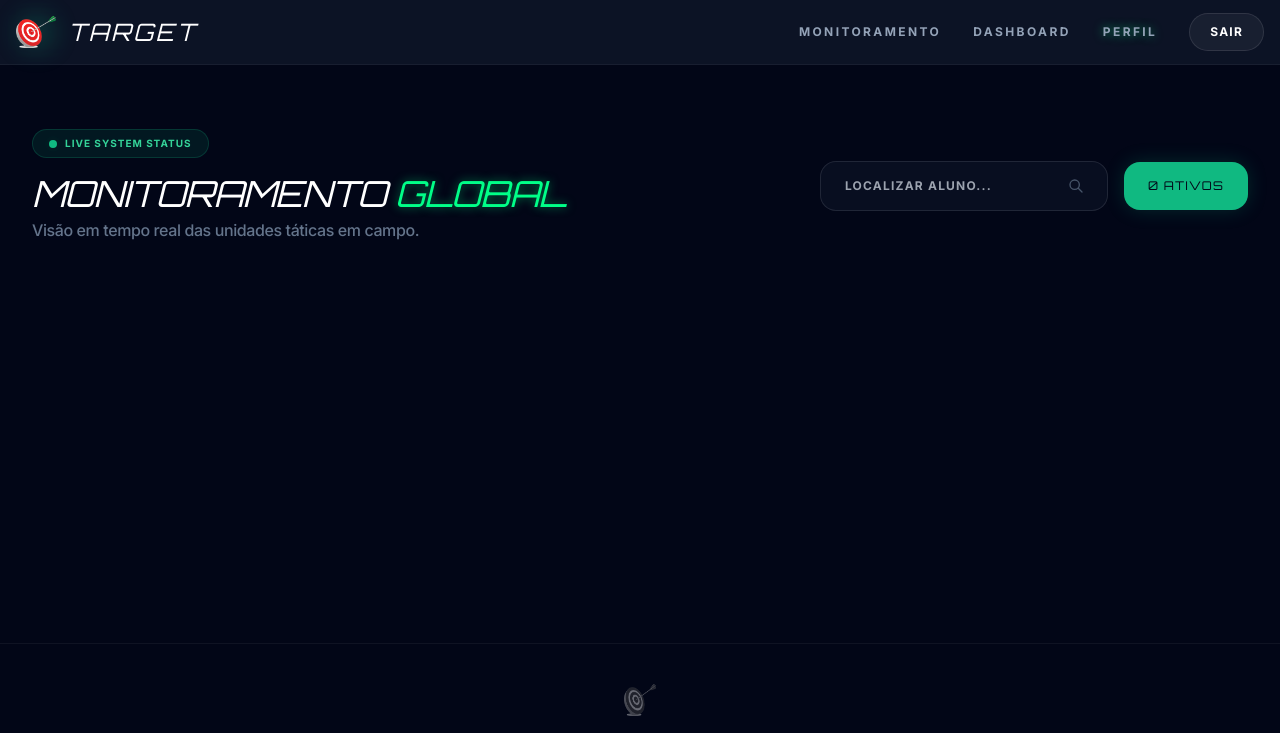
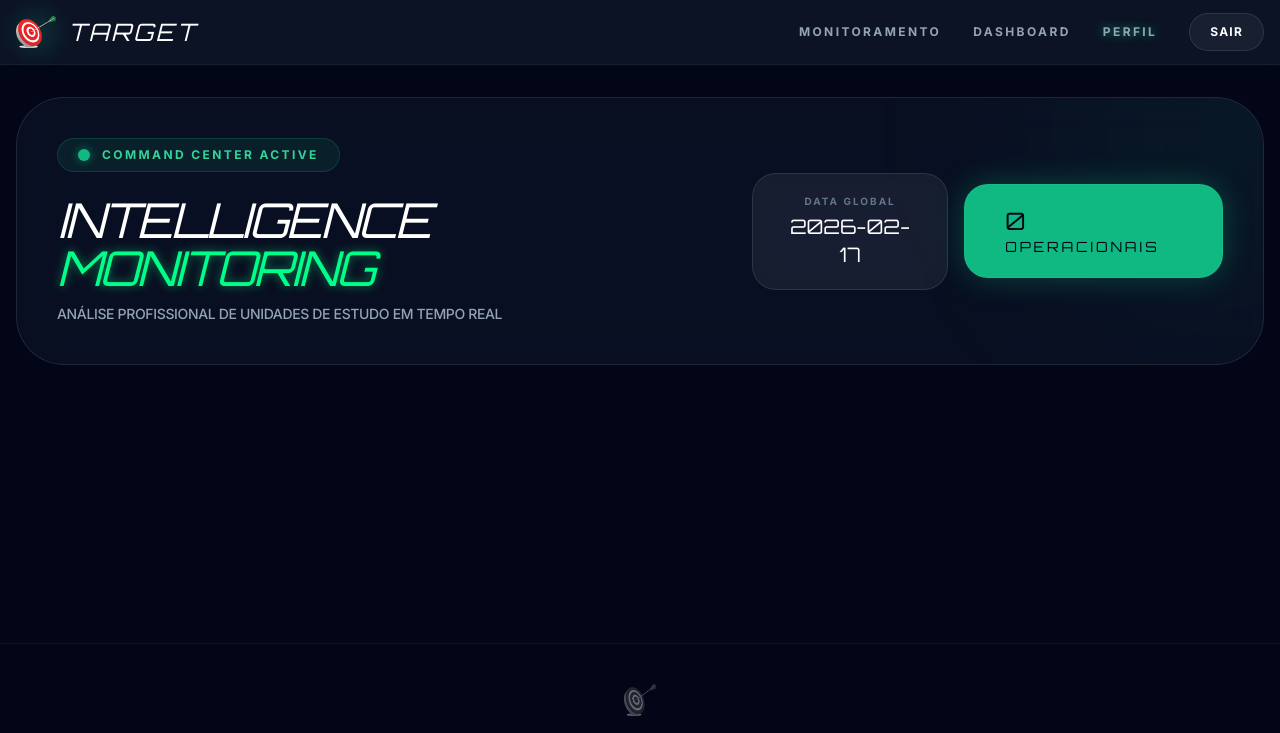
Before and after one commit to devjohnnydev/Target, a Flask app: page /admin/monitoring in a window 1280 px wide. Shown: the top 733 px of the page. Run offline with Flask 3, Linux system fonts and the light colour scheme; a user stored in the database is signed in; tables that the repository leaves empty hold one stand-in row (values such as "Sample post"); some libraries are stand-ins or nearby versions.

Commit message:
feat: implement high-end Admin BI Monitoring Dashboard with real-time tracking

```diff
--- a/main.py
+++ b/main.py
@@ -2,7 +2,7 @@ import os
 import uuid
 import requests
 from datetime import datetime, timedelta
-from flask import Flask, render_template, redirect, url_for, flash, request, send_from_directory
+from flask import Flask, render_template, redirect, url_for, flash, request, send_from_directory, jsonify
 from flask_login import LoginManager, login_user, logout_user, login_required, current_user
 from models import db, User, License, StudySession, StudyPlan, Mentorship, Certificate, Submission, AssignedTask, SupportMessage
 from functools import wraps
@@ -330,9 +330,89 @@ def create_license():
 @app.route('/admin/monitoring')
 @role_required('admin')
 def admin_monitoring():
-    # Get active sessions (end_time is None)
-    active_sessions = StudySession.query.filter_by(end_time=None).all()
-    return render_template('admin/monitoring.html', active_sessions=active_sessions)
+    date_filter = request.args.get('date')
+
+    if date_filter:
+        try:
+            target_date = datetime.strptime(date_filter, '%Y-%m-%d').date()
+        except ValueError:
+            target_date = datetime.utcnow().date()
+
+        sessions = StudySession.query.filter(StudySession.date == target_date).all()
+    else:
+        target_date = datetime.utcnow().date()
+        sessions = StudySession.query.filter(
+            (StudySession.end_time == None) | (StudySession.date == target_date)
+        ).all()
+
+    monitoring_data = {}
+    student_ids = list(set([s.student_id for s in sessions]))
+
+    global_totals = {}
+    if student_ids:
+        global_stats = db.session.query(
+            StudySession.student_id,
+            db.func.sum(StudySession.duration_minutes)
+        ).filter(StudySession.student_id.in_(student_ids)).group_by(StudySession.student_id).all()
+        global_totals = {s[0]: (s[1] or 0) for s in global_stats}
+
+    daily_totals = {}
+    if student_ids:
+        daily_stats = db.session.query(
+            StudySession.student_id,
+            db.func.sum(StudySession.duration_minutes)
+        ).filter(
+            StudySession.student_id.in_(student_ids),
+            StudySession.date == target_date
+        ).group_by(StudySession.student_id).all()
+        daily_totals = {s[0]: (s[1] or 0) for s in daily_stats}
+
+    for session in sessions:
+        s_id = session.student_id
+        if s_id not in monitoring_data:
+            monitoring_data[s_id] = {
+                'student': session.student,
+                'active_session': None,
+                'total_time_global': global_totals.get(s_id, 0),
+                'total_time_today': daily_totals.get(s_id, 0),
+                'last_activity': session.subject
+            }
+
+        if session.end_time is None:
+            monitoring_data[s_id]['active_session'] = session
+            monitoring_data[s_id]['last_activity'] = session.subject
+
+    sorted_data = sorted(
+        monitoring_data.values(),
+        key=lambda x: (x['active_session'] is not None, x['total_time_today']),
+        reverse=True
+    )
+
+    return render_template('admin/monitoring.html', monitoring_data=sorted_data, current_date=date_filter or target_date.strftime('%Y-%m-%d'))
+
+@app.route('/admin/student_stats/<int:student_id>')
+@role_required('admin')
+def admin_student_stats(student_id):
+    date_str = request.args.get('date')
+    try:
+        target_date = datetime.strptime(date_str, '%Y-%m-%d').date() if date_str else datetime.utcnow().date()
+    except ValueError:
+        target_date = datetime.utcnow().date()
+
+    daily_total = db.session.query(db.func.sum(StudySession.duration_minutes)).filter(
+        StudySession.student_id == student_id,
+        StudySession.date == target_date
+    ).scalar() or 0
+
+    global_total = db.session.query(db.func.sum(StudySession.duration_minutes)).filter(
+        StudySession.student_id == student_id
+    ).scalar() or 0
+
+    return jsonify({
+        'daily_minutes': daily_total,
+        'global_minutes': global_total,
+        'date': target_date.strftime('%Y-%m-%d')
+    })
 
 # --- Teacher Routes ---
 
--- a/templates/admin/monitoring.html
+++ b/templates/admin/monitoring.html
@@ -1,139 +1,244 @@
 {% extends "base.html" %}
 
 {% block content %}
-<div class="container mx-auto px-4 py-8">
-    <div class="flex flex-col lg:flex-row justify-between items-start lg:items-center mb-12 space-y-6 lg:space-y-0">
-        <div>
+<div class="space-y-12 pb-20">
+    <!-- BI Header -->
+    <div
+        class="flex flex-col lg:flex-row justify-between items-start lg:items-center bg-slate-900/60 p-10 rounded-[3rem] border border-white/10 backdrop-blur-xl gap-8 relative overflow-hidden group">
+        <div
+            class="absolute top-0 right-0 w-96 h-96 bg-emerald-500/5 rounded-full blur-[100px] -mr-40 -mt-40 transition-all group-hover:bg-emerald-500/10">
+        </div>
+        <div class="relative z-10">
             <div
-                class="inline-flex items-center space-x-2 bg-emerald-500/10 border border-emerald-500/20 rounded-full px-4 py-1.5 mb-4">
-                <span class="relative flex h-2 w-2">
+                class="inline-flex items-center space-x-3 bg-emerald-500/10 border border-emerald-500/20 rounded-full px-5 py-2 mb-6">
+                <span class="relative flex h-3 w-3">
                     <span
                         class="animate-ping absolute inline-flex h-full w-full rounded-full bg-emerald-400 opacity-75"></span>
-                    <span class="relative inline-flex rounded-full h-2 w-2 bg-emerald-500"></span>
+                    <span
+                        class="relative inline-flex rounded-full h-3 w-3 bg-emerald-500 shadow-[0_0_10px_rgba(16,185,129,0.5)]"></span>
                 </span>
-                <span class="text-emerald-400 text-[10px] font-bold uppercase tracking-widest">Live System Status</span>
+                <span class="text-emerald-400 text-xs font-bold uppercase tracking-[0.2em]">Command Center Active</span>
             </div>
-            <h1 class="text-4xl font-futuristic text-white uppercase italic tracking-tight">Monitoramento <span
-                    class="text-neon">Global</span></h1>
-            <p class="text-slate-500 font-medium tracking-tight mt-1">Visão em tempo real das unidades táticas em campo.
-            </p>
+            <h1 class="text-5xl font-futuristic text-white uppercase italic tracking-tighter leading-none mb-3">
+                Intelligence <span class="text-neon">Monitoring</span></h1>
+            <p class="text-slate-400 font-medium tracking-tight text-sm uppercase tracking-[0.1em]">Análise Profissional
+                de Unidades de Estudo em Tempo Real</p>
         </div>
 
-        <div class="flex items-center space-x-4 w-full lg:w-auto">
-            <div class="relative flex-grow lg:flex-grow-0">
-                <input type="text" id="studentSearch" placeholder="LOCALIZAR ALUNO..."
-                    class="w-full lg:w-72 bg-slate-900/50 border border-white/10 rounded-2xl px-6 py-4 text-white text-xs font-bold tracking-widest uppercase focus:border-emerald-500/30 outline-none transition-all">
-                <div class="absolute right-6 top-1/2 -translate-y-1/2">
-                    <svg class="w-4 h-4 text-slate-600" fill="none" stroke="currentColor" viewBox="0 0 24 24">
-                        <path stroke-linecap="round" stroke-linejoin="round" stroke-width="2"
-                            d="M21 21l-6-6m2-5a7 7 0 11-14 0 7 7 0 0114 0z"></path>
-                    </svg>
-                </div>
+        <div class="flex flex-col sm:flex-row items-center gap-4 w-full lg:w-auto relative z-10">
+            <div
+                class="bg-white/5 border border-white/10 px-8 py-5 rounded-3xl text-center min-w-[140px] backdrop-blur-md">
+                <span class="text-slate-500 font-bold text-[10px] uppercase tracking-[0.2em] block mb-1">Data
+                    Global</span>
+                <span class="text-xl font-futuristic text-white">{{ current_date }}</span>
             </div>
             <div
-                class="bg-emerald-500 text-slate-950 px-6 py-4 rounded-2xl text-xs font-futuristic uppercase tracking-widest shadow-[0_0_20px_rgba(16,185,129,0.2)]">
-                <span id="activeCount">{{ active_sessions|length }}</span> Ativos
+                class="bg-emerald-500 text-slate-950 px-10 py-5 rounded-3xl text-sm font-futuristic uppercase tracking-[0.2em] shadow-[0_0_30px_rgba(16,185,129,0.3)] border border-emerald-400/20 hover:scale-105 transition-transform cursor-default">
+                <span id="activeCount" class="text-2xl mr-2">{{ monitoring_data|selectattr('active_session', 'ne',
+                    none)|list|length }}</span> Operacionais
             </div>
         </div>
     </div>
 
-    <div id="monitoringBoard" class="grid grid-cols-1 md:grid-cols-2 lg:grid-cols-3 gap-8">
-        {% for session in active_sessions %}
-        <div class="student-card bg-slate-900/40 rounded-[2.5rem] p-8 border border-white/5 hover:border-emerald-500/30 transition-all duration-500 flex flex-col justify-between group overflow-hidden relative"
-            data-name="{{ session.student.name.lower() }}">
-            <!-- Background Decoration -->
+    <!-- Main Monitoring Board (Top 3 Focus) -->
+    <div id="monitoringBoard" class="grid grid-cols-1 md:grid-cols-2 lg:grid-cols-3 gap-10">
+        {% for item in monitoring_data %}
+        <div class="student-card bg-slate-900/40 rounded-[3rem] p-10 border border-white/5 hover:border-emerald-500/30 transition-all duration-700 flex flex-col group overflow-hidden relative backdrop-blur-sm"
+            id="card-{{ item.student.id }}">
+
+            <!-- Animated Scanline -->
             <div
-                class="absolute -top-10 -right-10 w-32 h-32 bg-emerald-500/5 rounded-full blur-3xl opacity-0 group-hover:opacity-100 transition-opacity">
+                class="absolute inset-0 bg-gradient-to-b from-transparent via-emerald-500/[0.03] to-transparent h-20 w-full animate-scanline pointer-events-none opacity-0 group-hover:opacity-100">
             </div>
 
-            <div class="relative z-10">
-                <div class="flex justify-between items-start mb-8">
-                    <div class="flex items-center space-x-4">
+            <div class="relative z-10 flex-grow">
+                <!-- Profile & Status -->
+                <div class="flex justify-between items-start mb-10">
+                    <div class="flex items-center space-x-5">
                         <div
-                            class="w-14 h-14 bg-white/5 rounded-2xl items-center justify-center flex text-white border border-white/5 shadow-inner group-hover:border-emerald-500/20 transition-all duration-500">
-                            <span class="text-2xl font-futuristic uppercase italic">{{ session.student.name[0] }}</span>
+                            class="w-20 h-20 rounded-3xl border-2 border-white/5 p-1 relative overflow-hidden group-hover:border-emerald-500/20 transition-all duration-500 shadow-2xl">
+                            {% if item.student.photo_url %}
+                            <img src="{{ item.student.photo_url if item.student.profile_image_type == 'url' else url_for('static', filename='uploads/profiles/' + item.student.photo_url) }}"
+                                class="w-full h-full object-cover rounded-2xl">
+                            {% else %}
+                            <div
+                                class="w-full h-full bg-slate-800 flex items-center justify-center text-3xl font-futuristic text-slate-500 rounded-2xl">
+                                {{ item.student.name[:2].upper() }}
+                            </div>
+                            {% endif %}
                         </div>
                         <div>
                             <h3
-                                class="font-futuristic text-lg text-white uppercase tracking-tight italic group-hover:text-emerald-400 transition-colors">
-                                {{ session.student.name }}</h3>
-                            <span class="text-[10px] font-bold text-slate-500 tracking-[0.3em] uppercase block mt-1">{{
-                                session.subject }}</span>
+                                class="font-futuristic text-xl text-white uppercase italic tracking-tight group-hover:text-emerald-400 transition-colors">
+                                {{ item.student.name }}
+                            </h3>
+                            <div class="flex items-center space-x-2 mt-1">
+                                <span
+                                    class="w-2 h-2 rounded-full {% if item.active_session %}bg-emerald-500 animate-pulse{% else %}bg-slate-600{% endif %}"></span>
+                                <span
+                                    class="text-[10px] font-bold {% if item.active_session %}text-emerald-400{% else %}text-slate-500{% endif %} tracking-[0.2em] uppercase">
+                                    {% if item.active_session %}Estudando Agora{% else %}Offline{% endif %}
+                                </span>
+                            </div>
                         </div>
                     </div>
-                    <span
-                        class="bg-emerald-500/10 text-emerald-400 px-3 py-1 rounded-full text-[9px] font-bold uppercase tracking-widest animate-pulse border border-emerald-500/20">Acesa</span>
                 </div>
 
+                <!-- Focus Subject -->
+                <div class="mb-10">
+                    <div class="text-[10px] font-bold text-slate-500 uppercase tracking-[0.4em] mb-4 flex items-center">
+                        <svg class="w-3 h-3 mr-2 text-emerald-500" fill="none" stroke="currentColor"
+                            viewBox="0 0 24 24">
+                            <path stroke-linecap="round" stroke-linejoin="round" stroke-width="2"
+                                d="M13 10V3L4 14h7v7l9-11h-7z"></path>
+                        </svg>
+                        Objetivo Atual
+                    </div>
+                    <div
+                        class="bg-white/5 rounded-2xl p-5 border border-white/5 group-hover:border-emerald-500/10 transition-all">
+                        <div class="text-sm font-futuristic text-white uppercase italic tracking-widest line-clamp-1">
+                            {{ item.last_activity or 'AGUARDANDO INÍCIO' }}
+                        </div>
+                    </div>
+                </div>
+
+                <!-- BI Metrics Grid -->
+                <div class="grid grid-cols-2 gap-6 mb-10">
+                    <div class="bg-slate-950/40 rounded-3xl p-5 border border-white/5 text-center">
+                        <div class="text-[9px] font-bold text-slate-500 uppercase tracking-widest mb-2">Total Global
+                        </div>
+                        <div class="text-2xl font-futuristic text-white" id="global-minutes-{{ item.student.id }}">
+                            {{ (item.total_time_global / 60)|round(1) }}<span
+                                class="text-xs text-slate-600 ml-1">h</span>
+                        </div>
+                    </div>
+                    <div
+                        class="bg-slate-950/40 rounded-3xl p-5 border border-white/5 text-center relative overflow-hidden group/daily">
+                        <input type="date" value="{{ current_date }}"
+                            onchange="updateStudentStats({{ item.student.id }}, this.value)"
+                            class="absolute inset-0 opacity-0 cursor-pointer z-10">
+                        <div class="text-[9px] font-bold text-emerald-500 uppercase tracking-widest mb-2">Total Dia
+                        </div>
+                        <div class="text-2xl font-futuristic text-emerald-400" id="daily-minutes-{{ item.student.id }}">
+                            {{ (item.total_time_today / 60)|round(1) }}<span
+                                class="text-[10px] text-emerald-900 ml-1">h</span>
+                        </div>
+                        <div class="absolute bottom-1 right-1 opacity-20">
+                            <svg class="w-3 h-3 text-emerald-500" fill="none" stroke="currentColor" viewBox="0 0 24 24">
+                                <path stroke-linecap="round" stroke-linejoin="round" stroke-width="2"
+                                    d="M8 7V3m8 4V3m-9 8h10M5 21h14a2 2 0 002-2V7a2 2 0 00-2-2H5a2 2 0 00-2 2v12a2 2 0 002 2z">
+                                </path>
+                            </svg>
+                        </div>
+                    </div>
+                </div>
+
+                <!-- Live Performance Timer -->
+                {% if item.active_session %}
                 <div
-                    class="bg-slate-950/50 rounded-3xl p-6 mb-8 text-center border border-white/5 group-hover:border-emerald-500/10 transition-all duration-500">
-                    <div class="text-[10px] font-bold text-slate-500 uppercase tracking-[0.4em] mb-3">Missão em Curso
+                    class="bg-emerald-500/5 rounded-[2.5rem] p-8 text-center border border-emerald-500/10 mb-6 relative group/timer">
+                    <div class="text-[10px] font-bold text-emerald-500/50 uppercase tracking-[0.5em] mb-4">Sessão Ativa
                     </div>
-                    <div class="timer text-4xl font-futuristic text-white tracking-widest drop-shadow-[0_0_8px_rgba(255,255,255,0.1)]"
-                        data-start="{{ session.start_time.isoformat() }}">
+                    <div class="timer text-5xl font-futuristic text-emerald-400 tracking-[0.2em] drop-shadow-[0_0_15px_rgba(16,185,129,0.3)]"
+                        data-start="{{ item.active_session.start_time.isoformat() }}">
                         00:00:00
                     </div>
-                    <div
-                        class="flex justify-center space-x-6 mt-3 text-[8px] font-bold text-slate-600 uppercase tracking-widest">
-                        <span>Hrs</span>
-                        <span>Min</span>
-                        <span>Seg</span>
-                    </div>
                 </div>
+                {% endif %}
             </div>
 
-            <div class="relative z-10 flex space-x-3">
-                <button
-                    class="flex-1 bg-white/5 hover:bg-white/10 text-white font-futuristic text-[10px] py-4 rounded-xl border border-white/10 uppercase tracking-widest transition-all">
-                    Ver Inteligência
-                </button>
-                <button
-                    class="bg-white/5 hover:bg-rose-500/20 text-slate-500 hover:text-rose-500 px-5 rounded-xl border border-white/10 transition-all group/btn">
-                    <svg class="w-5 h-5" fill="none" stroke="currentColor" viewBox="0 0 24 24">
-                        <path
-                            d="M12 9v2m0 4h.01m-6.938 4h13.856c1.54 0 2.502-1.667 1.732-3L13.732 4c-.77-1.333-2.694-1.333-3.464 0L3.34 16c-.77 1.333.192 3 1.732 3z">
-                        </path>
-                    </svg>
-                </button>
+            <!-- Footer Stats -->
+            <div
+                class="mt-auto pt-8 border-t border-white/5 flex justify-between items-center text-[10px] font-bold text-slate-600 uppercase tracking-widest">
+                <span>ID: {{ item.student.id|string|batch(4)|first|join }}</span>
+                <span class="text-emerald-500/40" id="date-label-{{ item.student.id }}">{{ current_date }}</span>
             </div>
         </div>
         {% endfor %}
     </div>
 </div>
 
+<style>
+    @keyframes scanline {
+        0% {
+            transform: translateY(-100%);
+        }
+
+        100% {
+            transform: translateY(500%);
+        }
+    }
+
+    .animate-scanline {
+        animation: scanline 8s linear infinite;
+    }
+
+    .custom-date-picker::-webkit-calendar-picker-indicator {
+        filter: invert(1);
+        cursor: pointer;
+    }
+</style>
+
 <script>
+    // Live Timer Engine
     function updateTimers() {
         const timers = document.querySelectorAll('.timer');
         timers.forEach(timer => {
             const start = new Date(timer.dataset.start);
             const now = new Date();
+            // Assuming the server provides ISO format which JS parses as UTC if Z is present,
+            // but we might need to handle timezone differences if the server is not UTC.
+            // For now, let's assume standard UTC flow.
             const diff = Math.floor((now - start) / 1000);
 
-            const hours = Math.floor(diff / 3600);
-            const minutes = Math.floor((diff % 3600) / 60);
-            const seconds = diff % 60;
+            if (diff < 0) return; // Prevention for clock drift
 
-            timer.innerText = `${String(hours).padStart(2, '0')}:${String(minutes).padStart(2, '0')}:${String(seconds).padStart(2, '0')}`;
+            const h = Math.floor(diff / 3600);
+            const m = Math.floor((diff % 3600) / 60);
+            const s = diff % 60;
+
+            timer.innerText = `${String(h).padStart(2, '0')}:${String(m).padStart(2, '0')}:${String(s).padStart(2, '0')}`;
         });
+    }
+
+    // Individual Student BI Analytics Engine
+    async function updateStudentStats(studentId, date) {
+        const dailyEl = document.getElementById(`daily-minutes-${studentId}`);
+        const globalEl = document.getElementById(`global-minutes-${studentId}`);
+        const dateLabel = document.getElementById(`date-label-${studentId}`);
+
+        // Visual feedback
+        dailyEl.classList.add('animate-pulse', 'text-slate-500');
+        dateLabel.innerText = "UPDATING...";
+
+        try {
+            const response = await fetch(`/admin/student_stats/${studentId}?date=${date}`);
+            const data = await response.json();
+
+            // UI Update
+            const dailyHours = (data.daily_minutes / 60).toFixed(1);
+            const globalHours = (data.global_minutes / 60).toFixed(1);
+
+            dailyEl.innerHTML = `${dailyHours}<span class="text-[10px] text-emerald-900 ml-1">h</span>`;
+            globalEl.innerHTML = `${globalHours}<span class="text-xs text-slate-600 ml-1">h</span>`;
+            dateLabel.innerText = data.date;
+
+        } catch (error) {
+            console.error('BI Update Failed:', error);
+            dateLabel.innerText = "ERROR";
+        } finally {
+            dailyEl.classList.remove('animate-pulse', 'text-slate-500');
+        }
     }
 
     setInterval(updateTimers, 1000);
     updateTimers();
 
-    document.getElementById('studentSearch').addEventListener('input', (e) => {
-        const query = e.target.value.toLowerCase();
-        const cards = document.querySelectorAll('.student-card');
-        let visibleCount = 0;
-
-        cards.forEach(card => {
-            if (card.dataset.name.includes(query)) {
-                card.style.display = 'flex';
-                visibleCount++;
-            } else {
-                card.style.display = 'none';
-            }
-        });
-        document.getElementById('activeCount').innerText = visibleCount;
-    });
+    // Auto-refresh logic for the whole board every 5 minutes to catch new sessions
+    // but without losing individual filters.
+    setTimeout(() => {
+        // window.location.reload();
+        // In a real pro BI we'd use WebSockets or more granular AJAX polling.
+    }, 300000);
 </script>
 {% endblock %}
```
